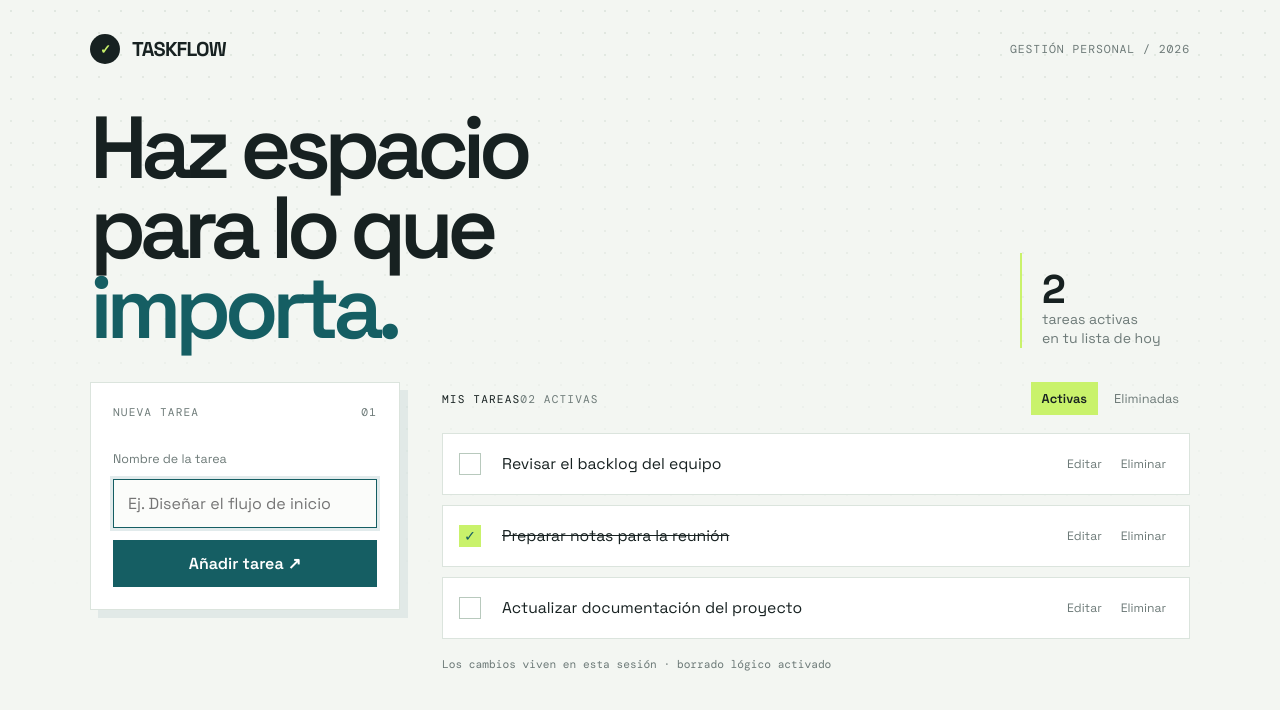
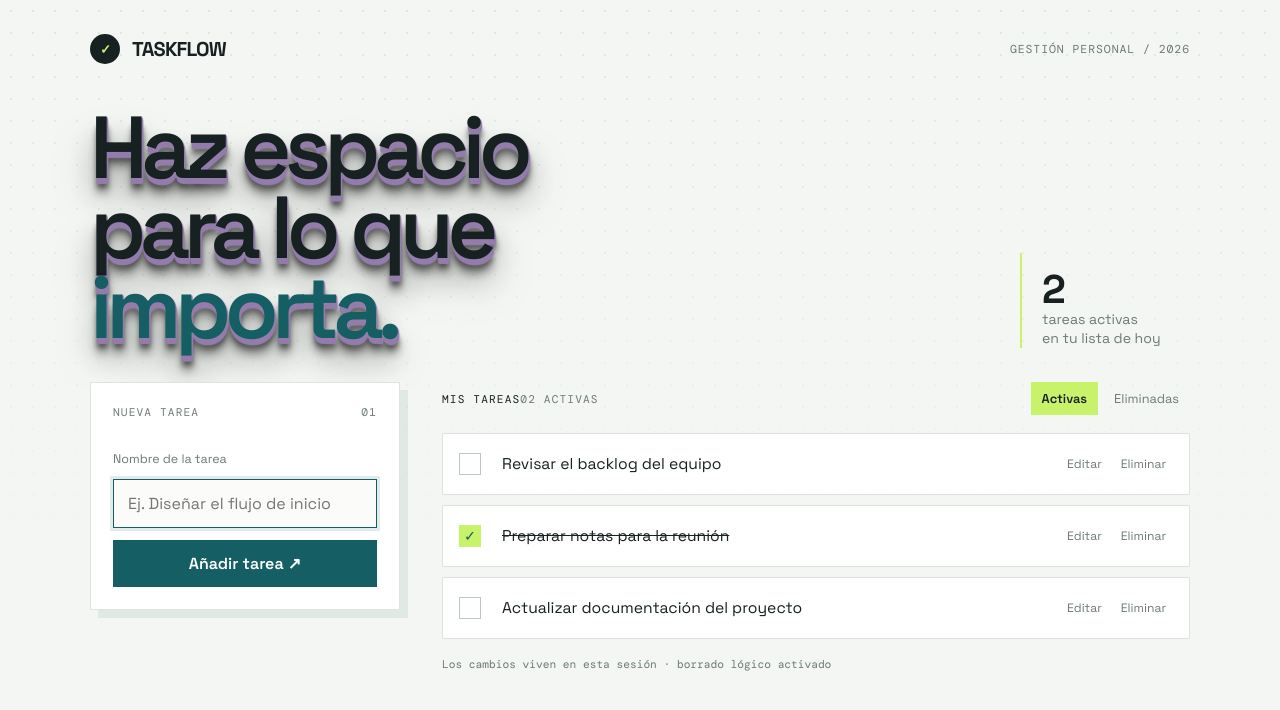
Before and after one commit to CVUCB/ProjectoDePrueba, a React (Vite) app: page / in a window 1280 px wide. Shown: the top 710 px of the page. Built offline with nearby package versions, Linux system fonts and the light colour scheme.

Commit message:
new style

```diff
--- a/src/styles.css
+++ b/src/styles.css
@@ -12,7 +12,7 @@ header { display: flex; justify-content: space-between; align-items: flex-start;
 .brand-mark { width: 30px; height: 30px; display: grid; place-items: center; background: var(--ink); color: var(--lime); border-radius: 50%; font-size: .82rem; }
 .date { color: var(--muted); font-family: 'DM Mono', monospace; font-size: .72rem; text-transform: uppercase; letter-spacing: .08em; padding-top: 8px; }
 .intro { display: grid; grid-template-columns: 1fr auto; align-items: end; gap: 28px; margin-bottom: 34px; }
-h1 { max-width: 600px; margin: 0; font-size: clamp(2.8rem, 7vw, 5.5rem); line-height: .91; letter-spacing: -.075em; font-weight: 600; }
+h1 { max-width: 600px; margin: 0; font-size: clamp(2.8rem, 7vw, 5.5rem); line-height: .91; letter-spacing: -.075em; font-weight: 600; text-shadow: 1px 1px 1px #957dad, 1px 2px 1px #957dad, 1px 3px 1px #957dad, 1px 4px 1px #957dad, 1px 5px 1px #957dad, 1px 6px 1px #957dad, 1px 10px 5px rgba(16, 16, 16, .5), 1px 15px 10px rgba(16, 16, 16, .4), 1px 20px 30px rgba(16, 16, 16, .3), 1px 25px 50px rgba(16, 16, 16, .2); }
 h1 em { color: var(--teal); font-style: normal; }
 .summary { width: 170px; padding: 17px 0 0 20px; border-left: 2px solid var(--lime); color: var(--muted); font-size: .88rem; line-height: 1.35; }
 .summary strong { display: block; color: var(--ink); font-size: 2.5rem; line-height: 1; letter-spacing: -.06em; }
```
